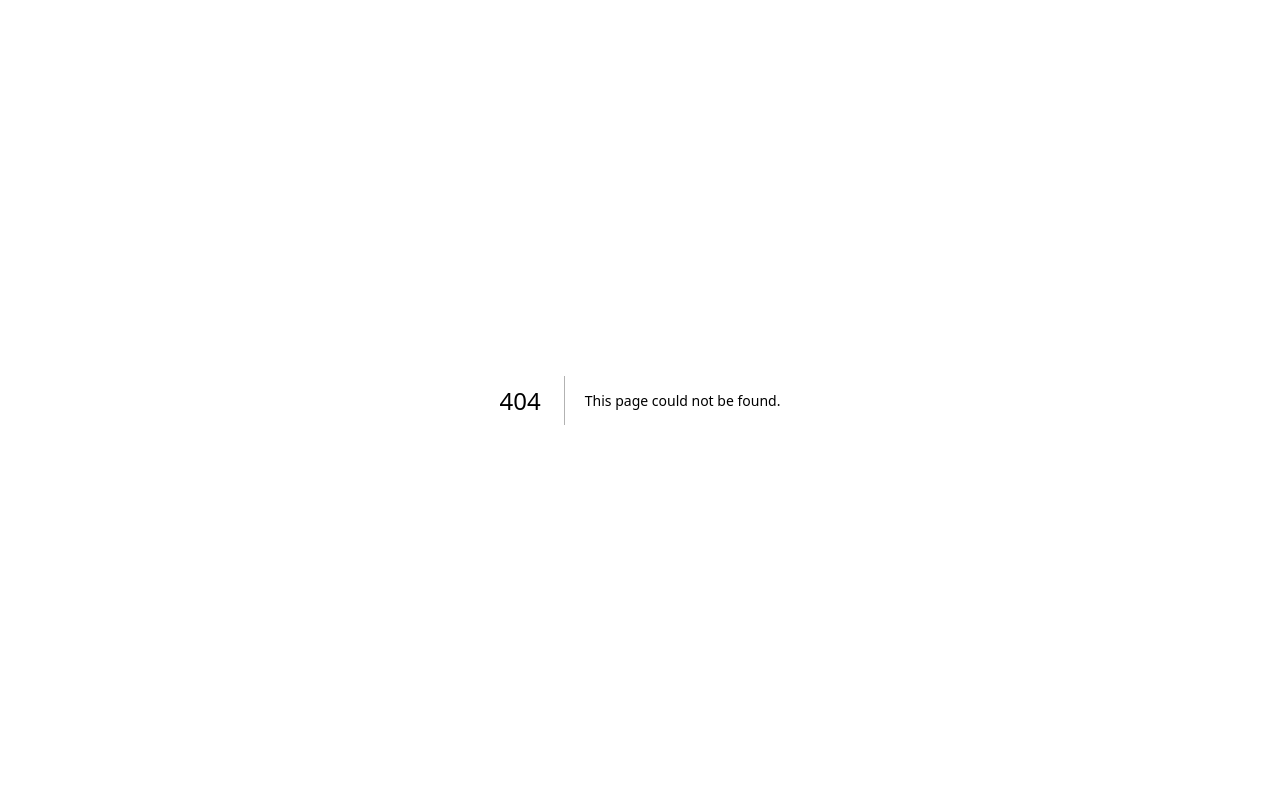
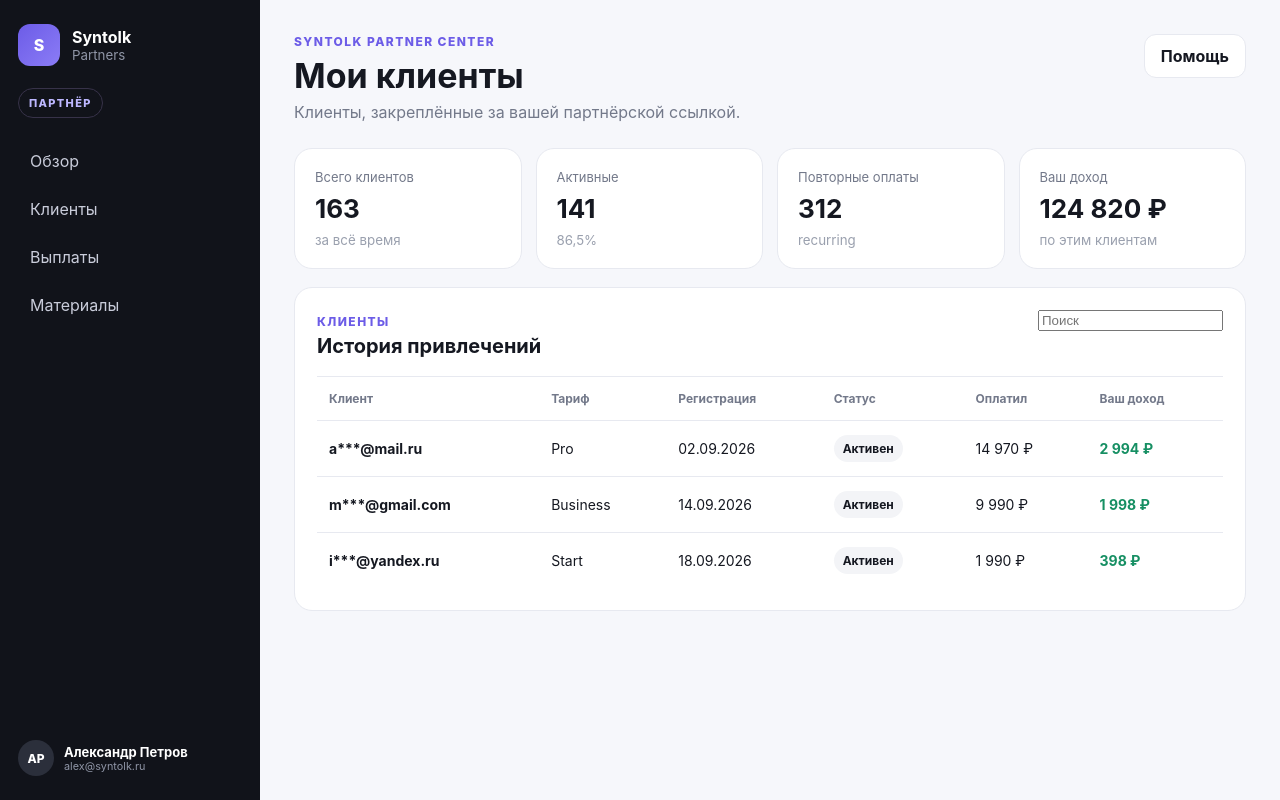
Before and after one commit to syntolkru-prog/Syntolk-partners-panel, a Next.js app: page /partner/referrals in a window 1280 px wide. Before the commit this address had no page. Built offline with nearby package versions, Linux system fonts and the light colour scheme.

Commit message:
feat: add Syntolk partner CRM screen app/partner/referrals/page.tsx

```diff
--- /dev/null
+++ b/app/partner/referrals/page.tsx
@@ -0,0 +1,33 @@
+import { Shell, Money } from "@/components/shell";
+
+const nav = [
+  { href: "/partner", label: "Обзор" },
+  { href: "/partner/referrals", label: "Клиенты" },
+  { href: "/partner/payouts", label: "Выплаты" },
+  { href: "/partner/resources", label: "Материалы" },
+];
+
+const clients = [
+  { name: "a***@mail.ru", plan: "Pro", registered: "02.09.2026", status: "Активен", revenue: 14970, earned: 2994 },
+  { name: "m***@gmail.com", plan: "Business", registered: "14.09.2026", status: "Активен", revenue: 9990, earned: 1998 },
+  { name: "i***@yandex.ru", plan: "Start", registered: "18.09.2026", status: "Активен", revenue: 1990, earned: 398 },
+];
+
+export default function PartnerReferralsPage() {
+  return (
+    <Shell title="Мои клиенты" subtitle="Клиенты, закреплённые за вашей партнёрской ссылкой." nav={nav} role="ПАРТНЁР">
+      <section className="stat-grid">
+        <article><span>Всего клиентов</span><strong>163</strong><small>за всё время</small></article>
+        <article><span>Активные</span><strong>141</strong><small>86,5%</small></article>
+        <article><span>Повторные оплаты</span><strong>312</strong><small>recurring</small></article>
+        <article><span>Ваш доход</span><strong><Money value={124820}/></strong><small>по этим клиентам</small></article>
+      </section>
+      <section className="card">
+        <div className="section-title"><div><span className="eyebrow">КЛИЕНТЫ</span><h2>История привлечений</h2></div><input className="input compact-input" placeholder="Поиск"/></div>
+        <div className="table-wrap"><table><thead><tr><th>Клиент</th><th>Тариф</th><th>Регистрация</th><th>Статус</th><th>Оплатил</th><th>Ваш доход</th></tr></thead><tbody>
+          {clients.map(c => <tr key={c.name}><td><b>{c.name}</b></td><td>{c.plan}</td><td>{c.registered}</td><td><span className="status">{c.status}</span></td><td><Money value={c.revenue}/></td><td className="positive"><b><Money value={c.earned}/></b></td></tr>)}
+        </tbody></table></div>
+      </section>
+    </Shell>
+  );
+}
```
